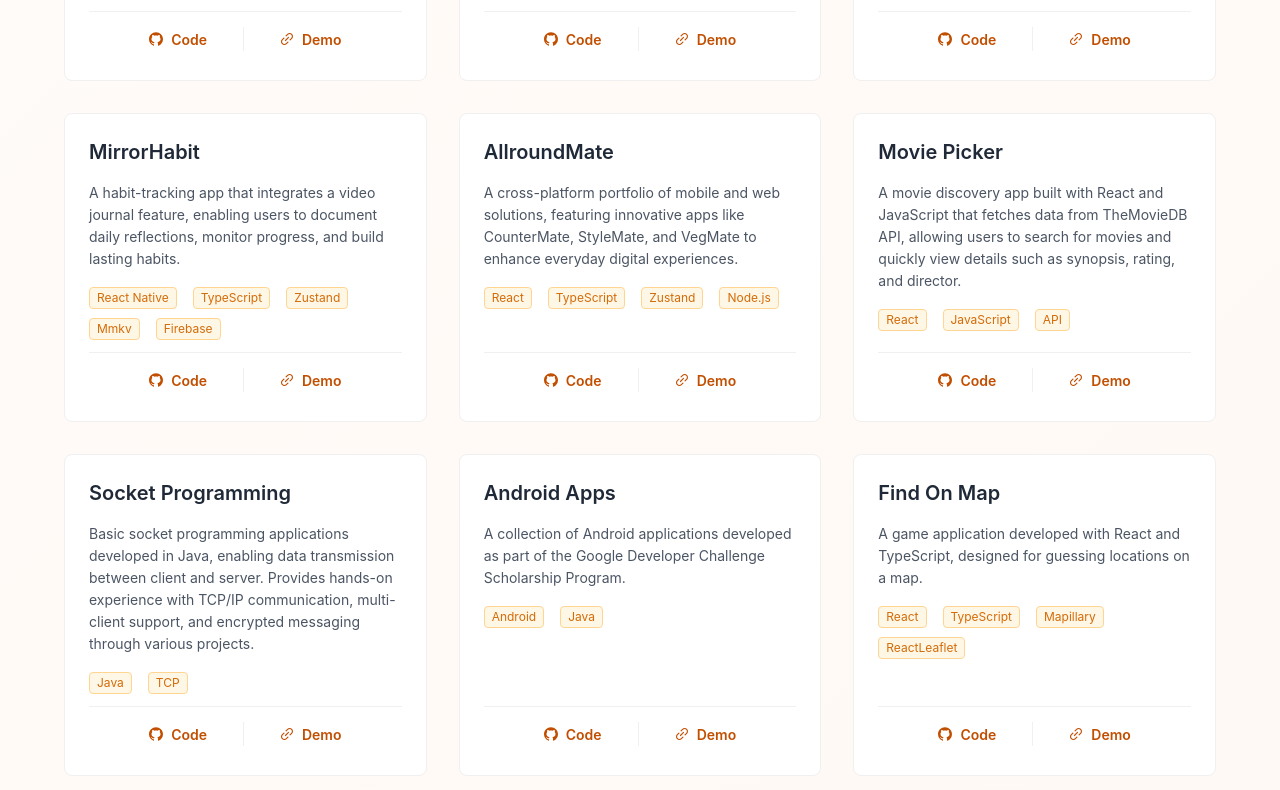
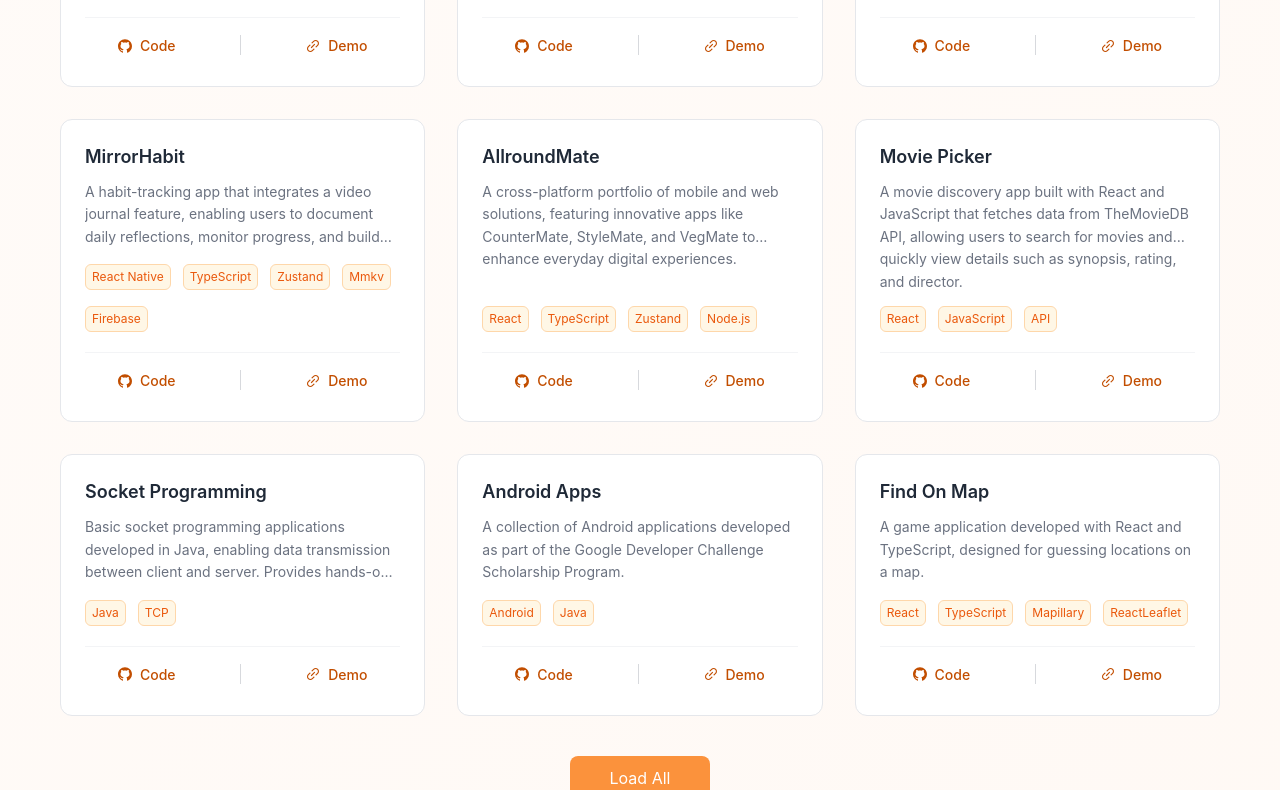
Before and after one commit to aysedemirel/aysedemirel.github.io, a React (Vite) app: page /#/ in a window 1280 px wide. Shown: the part 5340-6130 px from the top of the page. Built offline with nearby package versions, Linux system fonts and the light colour scheme.

Commit message:
Update project card

```diff
--- a/src/components/ProjectCard.tsx
+++ b/src/components/ProjectCard.tsx
@@ -18,16 +18,18 @@ const ProjectCard = ({ project }: Props) => {
           padding: '24px',
           display: 'flex',
           flexDirection: 'column',
-          flex: 1
+          height: '100%'
         }
       }}>
       <div className="card-content">
-        <div>
+        <div className="card-info">
           <Title level={4} className="card-title">
             {project.title}
           </Title>
-          <Paragraph className="card-desc">{project.description}</Paragraph>
-          <Space wrap>
+          <Paragraph className="card-desc" ellipsis={{ rows: 3 }}>
+            {project.description}
+          </Paragraph>
+          <Space wrap className="card-tags">
             {project.tech.map((tech) => (
               <Tag key={tech} color="orange">
                 {tech}
--- a/src/components/sections/ProjectsSection.tsx
+++ b/src/components/sections/ProjectsSection.tsx
@@ -1,5 +1,5 @@
 import React, { useState } from 'react';
-import { Button, Col, Row, Typography } from 'antd';
+import { Button, Typography } from 'antd';
 import { CodeOutlined } from '@ant-design/icons';
 import { projects } from '../../constants/projects';
 import ProjectCard from '../ProjectCard';
@@ -19,10 +19,10 @@ const ProjectsSection: React.FC = () => {
         </Title>
       </div>
 
-      <Row gutter={[32, 32]} className="projects-part">
+      <div className="projects-grid">
         {projects.slice(0, visibleCount).map((project, idx) => (
-          <Col xs={24} lg={8} key={project.title} className="project-col">
           <motion.div
+            key={project.title}
             initial={{ opacity: 0, y: 20 }}
             whileInView={{ opacity: 1, y: 0 }}
             transition={{
@@ -31,12 +31,11 @@ const ProjectsSection: React.FC = () => {
               ease: 'easeOut'
             }}
             viewport={{ once: true, margin: '-50px' }}
-              className="project-motion">
+            className="project-grid-item">
             <ProjectCard project={project} />
           </motion.div>
-          </Col>
         ))}
-      </Row>
+      </div>
 
       {visibleCount < projects.length && (
         <div className="load-div">
--- a/src/styles/base/_variables.scss
+++ b/src/styles/base/_variables.scss
@@ -5,6 +5,7 @@
 $primary-color: #f97316;
 $primary-light: #fb923c;
 $primary-dark: #ea580c;
+$primary-darker: #c24e00;
 $secondary-color: #ec4899;
 
 $text-primary: #1f2937;
--- /dev/null
+++ b/src/styles/components/_project-card.scss
@@ -0,0 +1,89 @@
+@use '../base/base' as *;
+
+.project-card {
+  height: 100%;
+  display: flex;
+  flex-direction: column;
+  border-radius: 12px;
+  border: 1px solid #e5e7eb;
+  transition: all 0.3s ease;
+
+  &:hover {
+    transform: translateY(-4px);
+    box-shadow: 0 8px 24px rgba(0, 0, 0, 0.12);
+    border-color: #fb923c;
+  }
+
+  .card-content {
+    display: flex;
+    flex-direction: column;
+    justify-content: space-between;
+    height: 100%;
+    gap: 16px;
+
+    .card-info {
+      flex: 1;
+      display: flex;
+      flex-direction: column;
+      gap: 12px;
+
+      .card-title {
+        margin: 0;
+        font-size: 18px;
+        font-weight: 600;
+        color: #1f2937;
+        line-height: 1.4;
+      }
+
+      .card-desc {
+        margin: 0;
+        color: #6b7280;
+        font-size: 14px;
+        line-height: 1.6;
+        flex: 1;
+      }
+
+      .card-tags {
+        margin-top: auto;
+
+        .ant-tag {
+          margin: 4px 4px 4px 0;
+          padding: 2px 6px;
+          border-radius: 6px;
+          font-size: 12px;
+          border: none;
+          border: 1px solid #fed7aa;
+          color: $primary-dark;
+        }
+      }
+    }
+
+    .card-buttons {
+      display: flex;
+      align-items: center;
+      justify-content: space-around;
+      padding-top: 12px;
+      border-top: 1px solid #f3f4f6;
+      margin-top: auto;
+
+      .btn {
+        padding: 4px 8px;
+        color: $primary-darker;
+        font-weight: 500;
+        transition: all 0.3s ease;
+        align-items: center;
+
+        &:hover {
+          color: #fb923c;
+          transform: scale(1.05);
+        }
+      }
+
+      .btn-divider {
+        height: 20px;
+        margin: 0 8px;
+        background: #e5e7eb;
+      }
+    }
+  }
+}
--- a/src/styles/components/_projects.scss
+++ b/src/styles/components/_projects.scss
@@ -1,87 +1,61 @@
 @use '../base/base' as *;
 
 #projects {
-  @include container;
-  min-height: 95vh;
-  padding: $spacing-lg $spacing-lg;
+  min-height: 100vh;
+  padding: 60px 20px;
   scroll-margin-top: 50px;
 
   .projects-title {
     @include section-title;
+    margin-bottom: 40px;
   }
 
-  .projects-part {
-    display: flex;
-    flex-wrap: wrap;
+  .projects-grid {
+    display: grid;
+    grid-template-columns: repeat(auto-fill, minmax(300px, 1fr));
+    gap: 32px;
+    max-width: 1200px;
+    margin: 0 auto;
+    padding: 0 20px;
 
-    .project-col {
+    @media (max-width: 768px) {
+      grid-template-columns: 1fr;
+      gap: 24px;
+    }
+
+    @media (min-width: 769px) and (max-width: 1024px) {
+      grid-template-columns: repeat(2, 1fr);
+    }
+
+    @media (min-width: 1025px) {
+      grid-template-columns: repeat(3, 1fr);
+    }
+
+    .project-grid-item {
+      height: 100%;
       display: flex;
-
-      .project-motion {
-        display: flex;
-        flex: 1;
-      }
     }
   }
 
   .load-div {
-    text-align: center;
-    margin-top: $spacing-lg;
+    display: flex;
+    justify-content: center;
+    margin-top: 40px;
 
     .load-btn {
-      background-color: $primary-color;
-      border-color: $primary-color;
-      color: $bg-white;
-      font-weight: 600;
-    }
-  }
-}
+      padding: 12px 40px;
+      height: auto;
+      font-size: 16px;
+      border-radius: 8px;
+      background: #fb923c;
+      color: white;
+      border: none;
+      transition: all 0.3s ease;
 
-.project-card {
-  width: 100%;
-  display: flex;
-  flex-direction: column;
-  flex: 1;
-
-  .card-content {
-    display: flex;
-    flex-direction: column;
-    flex: 1;
-    justify-content: space-between;
-
-    .card-title {
-      color: $text-primary;
-      margin-bottom: $spacing-md;
-      margin-top: 0;
-    }
-
-    .card-desc {
-      color: #4b5563;
-      margin-bottom: $spacing-md;
-    }
-
-    .card-buttons {
-      border-top: 1px solid rgb(240 240 240);
-      padding-top: $spacing-sm;
-      @include flex-center;
-      gap: $spacing-sm;
-      margin-top: $spacing-sm;
-
-      .btn {
-        color: #c24e00;
-        font-weight: 600;
-        transition: all 0.2s ease;
-
-        &:hover {
-          background-color: rgba($primary-color, 0.1);
-          border-radius: $radius-sm;
-          color: #c24e00;
-        }
-      }
-
-      .btn-divider {
-        height: 24px;
-        align-self: center;
+      &:hover {
+        background: #f97316;
+        transform: translateY(-2px);
+        box-shadow: 0 4px 12px rgba(251, 146, 60, 0.4);
       }
     }
   }
--- a/src/styles/index.scss
+++ b/src/styles/index.scss
@@ -4,6 +4,7 @@
 @use 'components/skill';
 @use 'components/experience';
 @use 'components/projects';
+@use 'components/project-card';
 @use 'components/education';
 @use 'components/contact';
 @use 'pages/blog';
@@ -11,7 +12,7 @@
 @use 'components/back-to-top';
 @use 'components/footer';
 @use 'pages/notfound';
-@import 'components/social-sidebar';
+@use 'components/social-sidebar';
 
 body {
   margin: 0;
```
Lines whose indentation alone changed are shown as unchanged.
